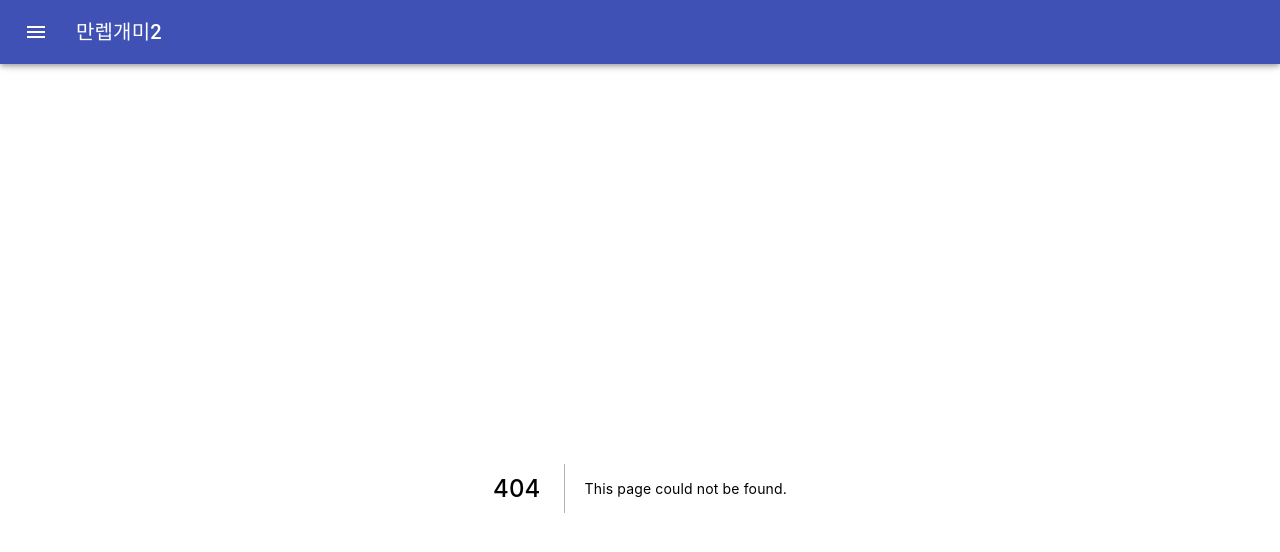
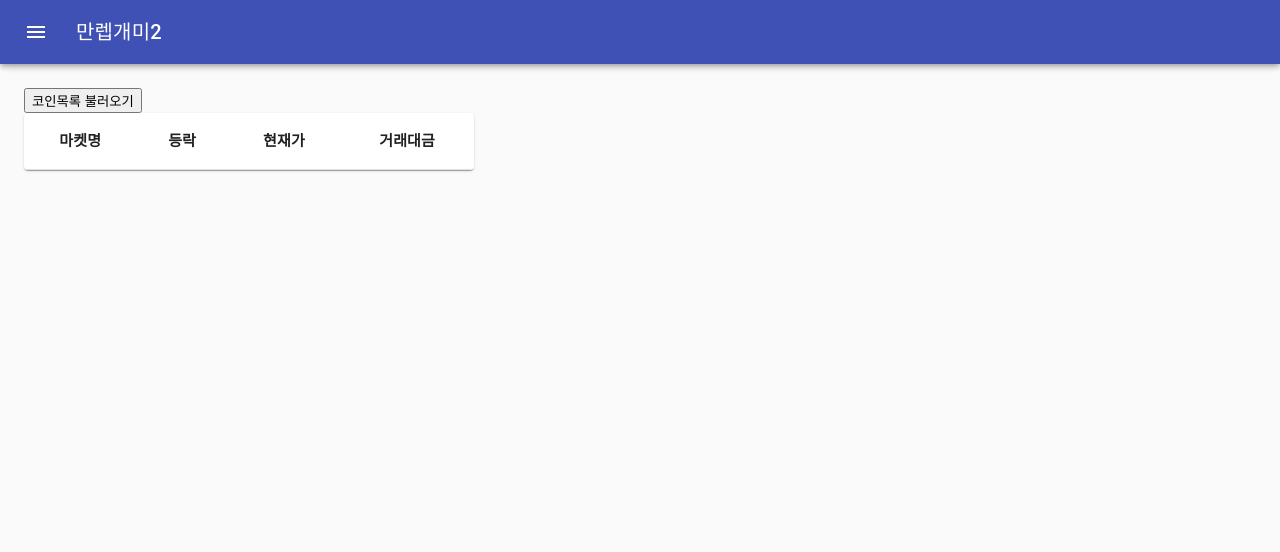
Before and after one commit to Jhyeong/stock_simulator, a Next.js app: page /CoinInfo in a window 1280 px wide. Before the commit this address had no page. Shown: the top 552 px of the page. Built offline with nearby package versions, Linux system fonts and the light colour scheme.

Commit message:
코인 정보 수신

```diff
--- a/components/SideMenu.js
+++ b/components/SideMenu.js
@@ -90,13 +90,13 @@ const SideMenu = (props) => {
             </ListItem>
             <Collapse in={smallMenuOpen} timeout="auto" unmountOnExit>
                 <List component="div" disablePadding>
-                    {/* 코인대시보드 */}
-                    <Link href="/CoinDashboard">
+                    {/* 코인정보 */}
+                    <Link href="/CoinInfo">
                         <ListItem button className={classes.nested}>
                             <ListItemIcon>
                             <StarBorder />
                             </ListItemIcon>
-                            <ListItemText primary="코인대시보드" />
+                            <ListItemText primary="코인정보" />
                         </ListItem>
                     </Link>
                 </List>
--- a/package.json
+++ b/package.json
@@ -28,6 +28,8 @@
     "react": "17.0.1",
     "react-dom": "17.0.1",
     "react-jss": "^10.6.0",
+    "socket.io": "^4.0.2",
+    "socket.io-client": "^4.0.2",
     "styled-components": "^5.2.1",
     "styled-jsx": "^3.4.4"
   }
--- /dev/null
+++ b/pages/CoinInfo.js
@@ -0,0 +1,155 @@
+import axios from 'axios';
+import { useState } from 'react';
+import { makeStyles } from '@material-ui/core/styles';
+import Table from '@material-ui/core/Table';
+import TableBody from '@material-ui/core/TableBody';
+import TableCell from '@material-ui/core/TableCell';
+import TableContainer from '@material-ui/core/TableContainer';
+import TableHead from '@material-ui/core/TableHead';
+import TableRow from '@material-ui/core/TableRow';
+import Paper from '@material-ui/core/Paper';
+import io from 'socket.io-client';
+
+const useStyles = makeStyles({
+    paper: {
+        width: 450,
+    },
+    table: {
+      width: 450,
+    },
+    th: {
+        fontSize: 15,
+        fontWeight: 'bold',
+    },
+    korean_name: {
+        fontSize: 15,
+        fontWeight: 'bold'
+    },
+    rise: {
+        color: 'red',
+        fontWeight: 'bold'
+    },
+    fall: {
+        color: 'blue'
+    },
+    even: {
+        color: 'gray'
+    }
+});
+
+/**
+ * 코인정보
+ * @param {*} props
+ */
+
+const CoinInfo = (props) => {
+    const classes = useStyles();
+    const [coinList, setCoinList] = useState([]);
+
+    //코인 목록 호출
+    const callCoinList = async (type) => {
+        await axios({url:process.env.NEXT_PUBLIC_API_URL + "/api/CoinInfo"}).then(response => {
+            getRealTimeCoinInfo(response.data);
+        });
+    }
+
+    const getRealTimeCoinInfo = (coinList) =>{
+        let markets = [];
+        const websocket = new WebSocket("wss://api.upbit.com/websocket/v1");
+        websocket.binaryType = 'arraybuffer';
+
+        websocket.onopen = () =>{
+            console.log("업비트 opened");
+            //검색할 마켓 셋팅
+            coinList.map((item) => {
+                markets.push(item.market);
+            });
+            websocket.send(JSON.stringify([{"ticket":guid()},{"type":"ticker","codes": markets}]));
+        }
+
+        websocket.onerror = () =>{
+            alert("업비트 시세 수신에 실패하였습니다.");
+        }
+
+        websocket.onclose = () =>{
+            console.log("업비트 closed");
+        }
+
+        websocket.onmessage = (result) =>{
+            const enc = new TextDecoder("utf-8");
+			const coinData = JSON.parse(enc.decode(new Uint8Array(result.data)));
+
+            coinList.map((item) => {
+                //item.market == coinData.code ? {...item, trade_price: 1} : item;
+                if(item.market == coinData.code){
+                    item.trade_price          = coinData.trade_price.toLocaleString("ko-KR");
+                    item.signed_change_rate   = (coinData.signed_change_rate * 100).toFixed(2) + "%";
+                    item.acc_trade_price_24h  = (coinData.acc_trade_price_24h.toFixed(0) * 0.00000001).toLocaleString("ko-KR") + "백만";
+                }
+            });
+
+            setCoinList(coinList.slice());
+        }
+    }
+
+    //uuid 생성
+    const guid = () => {
+        const s4 = () => {
+          return ((1 + Math.random()) * 0x10000 | 0).toString(16).substring(1);
+        }
+        return s4() + s4() + '-' + s4() + '-' + s4() + '-' + s4() + '-' + s4() + s4() + s4();
+    }
+
+    return(
+        <div>
+            <button onClick={callCoinList}>코인목록 불러오기</button>
+            <TableContainer className={classes.paper} component={Paper}>
+                <Table className={classes.table} aria-label="simple table">
+                    <TableHead >
+                        <TableRow >
+                            <TableCell className={classes.th} align="center">마켓명</TableCell>
+                            <TableCell className={classes.th} align="center">등락</TableCell>
+                            <TableCell className={classes.th} align="center">현재가</TableCell>
+                            <TableCell className={classes.th} align="center">거래대금</TableCell>
+                        </TableRow>
+                    </TableHead>
+                    <TableBody>
+                        {coinList.map((item) => (
+                            <TableRow key={item.market} hover={true}>
+                                <TableCell align="center" padding="none">
+                                    <p className={classes.korean_name}>{item.korean_name}</p>
+                                    <p>{item.market}</p>
+                                </TableCell>
+                                <TableCell
+                                    className={item.change == "RISE" ? classes.rise : item.change == "FALL" ? classes.fall : classes.even}
+                                    align="center"
+                                    padding="none"
+                                >
+                                    <p>{item.change == "RISE" ? "상승" : item.change == "FALL" ? "하락" : "보합"}</p>
+                                </TableCell>
+                                <TableCell
+                                    className={item.change == "RISE" ? classes.rise : item.change == "FALL" ? classes.fall : classes.even}
+                                    align="center"
+                                    padding="none"
+                                >
+                                    <p>{item.trade_price}</p>
+                                    <p>{item.signed_change_rate}</p>
+                                </TableCell>
+                                <TableCell
+                                    align="center"
+                                    padding="none"
+                                >
+                                    <p>{item.acc_trade_price_24h}</p>
+                                </TableCell>
+                            </TableRow>
+                        ))}
+                    </TableBody>
+                </Table>
+            </TableContainer>
+
+
+        </div>
+    );
+}
+
+export default CoinInfo;
--- /dev/null
+++ b/pages/api/CoinInfo.js
@@ -0,0 +1,69 @@
+import axios from 'axios';
+import iconv from 'iconv-lite';
+import io from 'socket.io-client';
+
+export default async (req, res) => {
+    res.status(200).json(await callCoinList(req.query.type))
+}
+
+/**
+ * 코인리스트
+ *
+ * @param {}} type
+ * @returns
+ */
+const callCoinList = async () => {
+    const coinListurl     = 'https://api.upbit.com/v1/market/all?isDetails=true';
+    let coinDetailUrl     = 'https://api.upbit.com/v1/ticker?markets=';
+    let coinAllList       = [];
+    let coinDetailList    = [];
+
+    //코인 전체 목록 호출
+    await axios({url:coinListurl, method:"GET"}).then(response => {
+      coinAllList = response.data;
+
+      //상세정보를 호출할 마켓명을 url에 셋팅
+      coinAllList.map((item) => {
+          if(item.market.startsWith("KRW") && item.market_warning == "NONE"){
+              coinDetailUrl += item.market + ","
+          }
+      });
+
+      coinDetailUrl = coinDetailUrl.substr(0, coinDetailUrl.length - 1);
+    }).catch(error => {
+        console.log(error);
+    });
+
+
+    //코인 상세 정보 호출
+    await axios({url:coinDetailUrl, method:"GET"}).then(response => {
+      coinDetailList = response.data;
+
+      //누적거래대금으로 내림차순 정렬
+      coinDetailList.sort((a, b) => {
+          if(a.acc_trade_price_24h == b.acc_trade_price_24h) return 0;
+          if(a.acc_trade_price_24h < b.acc_trade_price_24h) return 1;
+          if(a.acc_trade_price_24h > b.acc_trade_price_24h) return -1;
+      });
+
+      //상위 20개
+      coinDetailList.splice(20, coinDetailList.length - 20);
+
+      //마켓 한국명 맵핑 & 포맷 설정
+      coinDetailList.map((detailItem) => {
+          coinAllList.map((allItem) => {
+              if(detailItem.market == allItem.market){
+                  detailItem.korean_name          = allItem.korean_name;
+                  detailItem.trade_price          = detailItem.trade_price.toLocaleString("ko-KR");
+                  detailItem.signed_change_rate   = (detailItem.signed_change_rate * 100).toFixed(2) + "%";
+                  detailItem.acc_trade_price_24h  = (detailItem.acc_trade_price_24h.toFixed(0) * 0.00000001).toLocaleString("ko-KR") + "백만";
+              }
+          });
+      });
+
+    }).catch(error => {
+        console.log(error);
+    });
+
+    return coinDetailList;
+}
--- a/pages/index.js
+++ b/pages/index.js
@@ -31,7 +31,7 @@ const Index = (props) => {
     <div className={classes.root}>
         {/* 코인 */}
         <div className={classes.cardDiv}>
-          <Link href="/KospiTop50">
+          <Link href="/CoinInfo">
             <Card className={classes.cardArea}>
                 <CardContent>
                   <img className={classes.icons} src="/BTCIcon.png"/>
```
Also changed, not shown: 1 other file (tests, documents, lock files or other folders).
